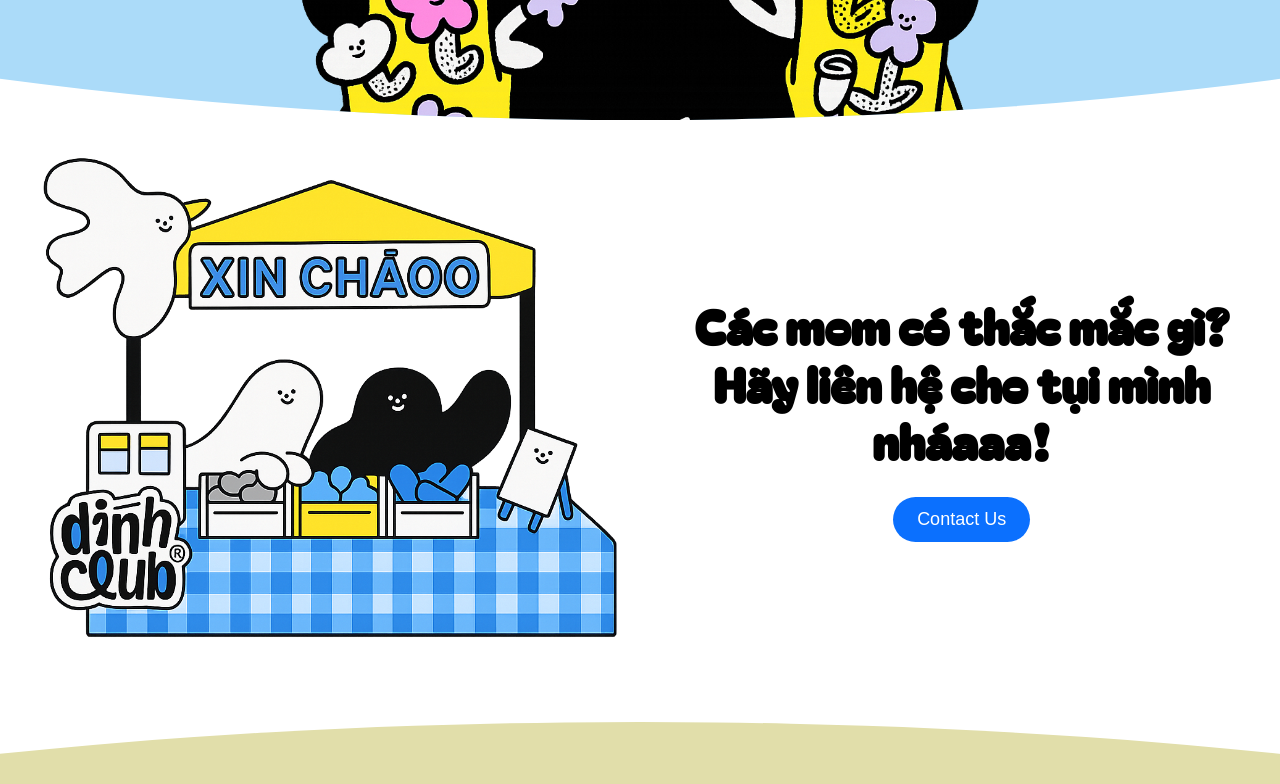
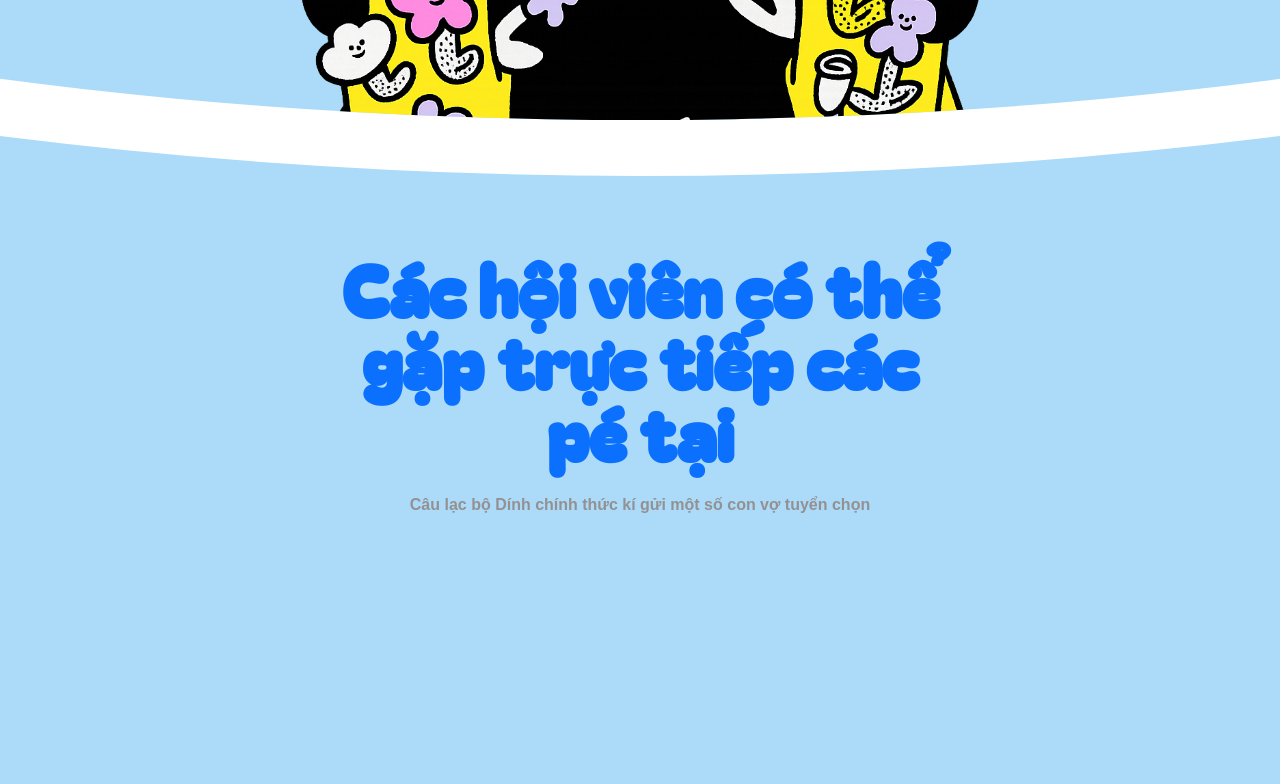
Before and after one commit to nhhoang14/DinhClub, a React (Vite) app: page / in a window 1280 px wide. Shown: the part 600-1384 px from the top of the page. Built offline with nearby package versions, Linux system fonts and the light colour scheme.

Commit message:
upload file

```diff
--- a/src/css/Homepage.css
+++ b/src/css/Homepage.css
@@ -118,9 +118,38 @@
   100% { transform: translateX(0) translateY(0) rotate(var(--r, 0deg)); }
 }
 
+/* location */
+.homepage-location {
+    min-height: calc(100vh);
+    clip-path: url(#location-clip);
+    /* background-color: #ABDBF9; */
+    background-color: #ABDBF9;
+    color: #0B70FE;
+    display: flex;
+    flex-direction: column;
+    text-align: center;
+    gap: 24px;
+    padding-top: 120px;
+}
+
+.homepage-location .location-title {
+    width: 600px;
+    font-size: 72px;
+    text-align: center;
+    margin-left: auto;
+    margin-right: auto;
+}
+
+.homepage-location .location-subtitle {
+    font-family: 'DFVN Bagel Fat One', sans-serif;
+    font-weight: bold;
+    color: #939192;
+}
+
 /* contact */
 .homepage-contact {
-    min-height: calc(100vh - 200px);
+    transform: translateY(-25px);
+    min-height: calc(100vh - 300px);
     display: flex;
     justify-content: space-evenly;
     align-items: center;
--- a/src/pages/HomePage.jsx
+++ b/src/pages/HomePage.jsx
@@ -28,6 +28,19 @@ function HomePage() {
         </div>
       </div>
 
+      {/* location */}
+      <svg width="0" height="0">
+        <defs>
+          <clipPath id="location-clip" clipPathUnits="objectBoundingBox">
+            <path d="M0,0 Q0.5,0.1 1,0 L1,0.9 Q0.5,1 0,0.9 Z" />
+          </clipPath>
+        </defs>
+      </svg>
+      <div className="homepage-location">
+        <h2 className="location-title">Các hội viên có thể gặp trực tiếp các pé tại</h2>
+        <p className="location-subtitle">Câu lạc bộ Dính chính thức kí gửi một số con vợ tuyển chọn</p>
+      </div>
+
       {/* contact */}
       <div className="homepage-contact">
         <div className="img-contact">
```
